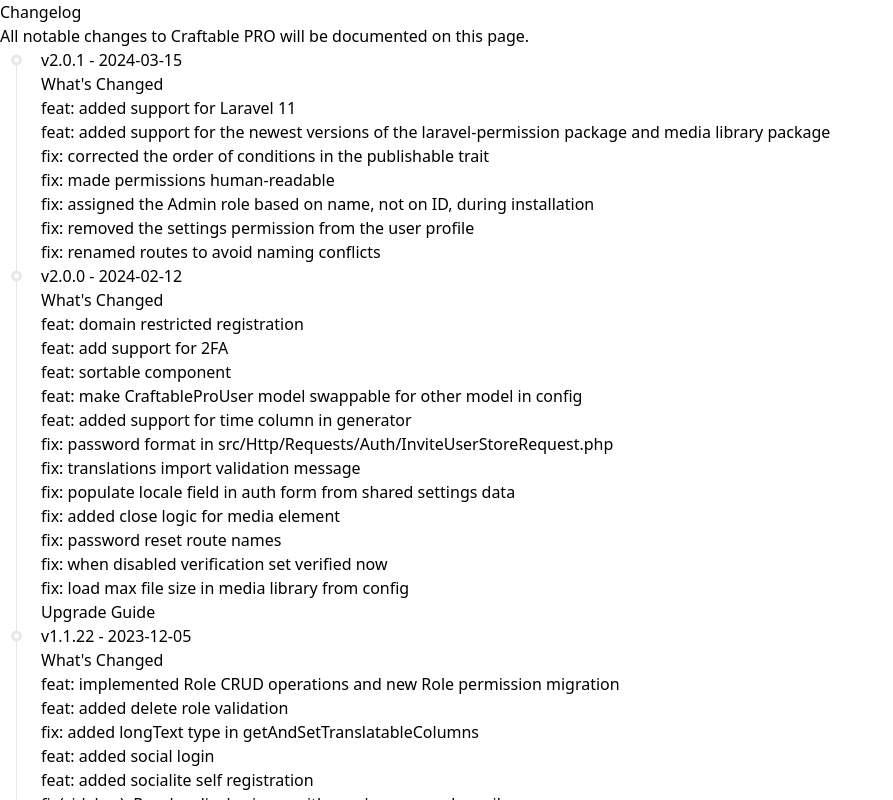
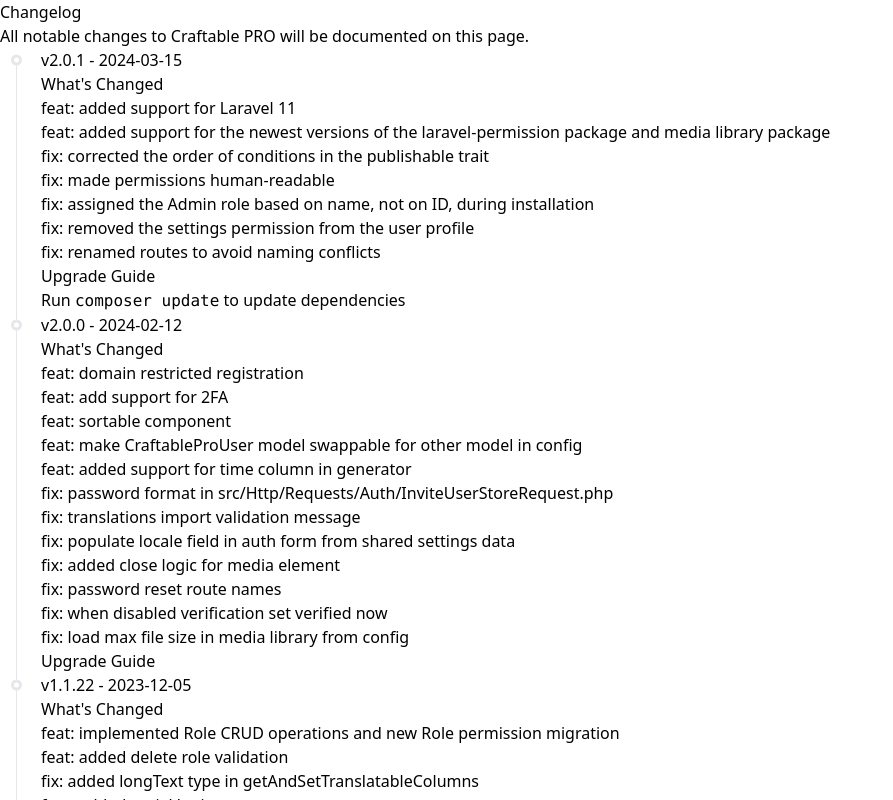
Before and after one commit to BRACKETS-by-TRIAD/craftable-pro-docs, a Next.js app: page /changelog in a window 1280 px wide. Shown: the top 800 px of the page, without its empty margins (0-893 px from the left). Built offline with nearby package versions, Linux system fonts and the light colour scheme.

Commit message:
feat: v2.0.1 changelog

```diff
--- a/pages/changelog.mdx
+++ b/pages/changelog.mdx
@@ -15,6 +15,10 @@
 - fix: assigned the Admin role based on name, not on ID, during installation
 - fix: removed the settings permission from the user profile
 - fix: renamed routes to avoid naming conflicts
+
+### Upgrade Guide
+
+- Run `composer update` to update dependencies
 
 ## v2.0.0 - 2024-02-12
 
```
